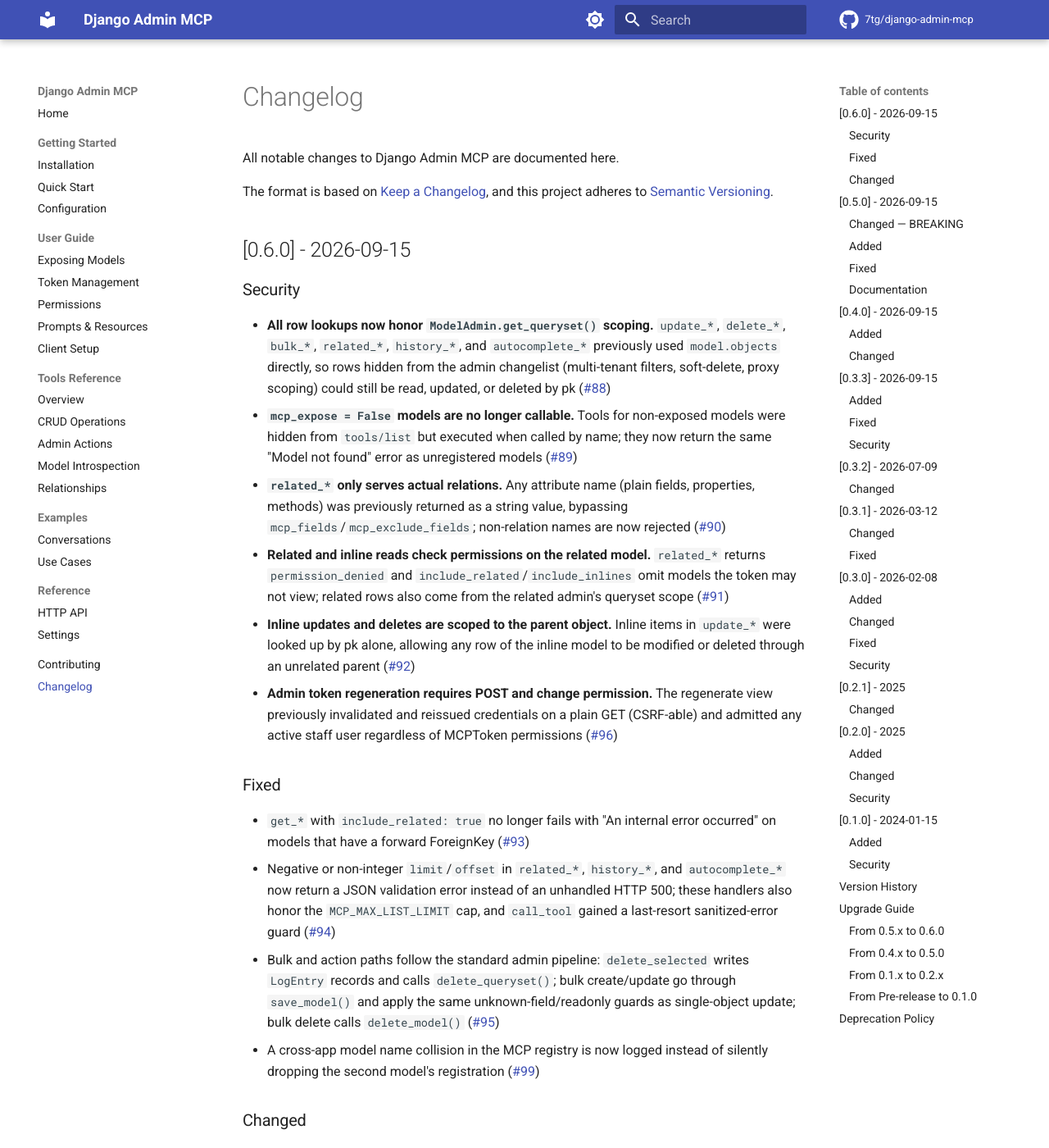
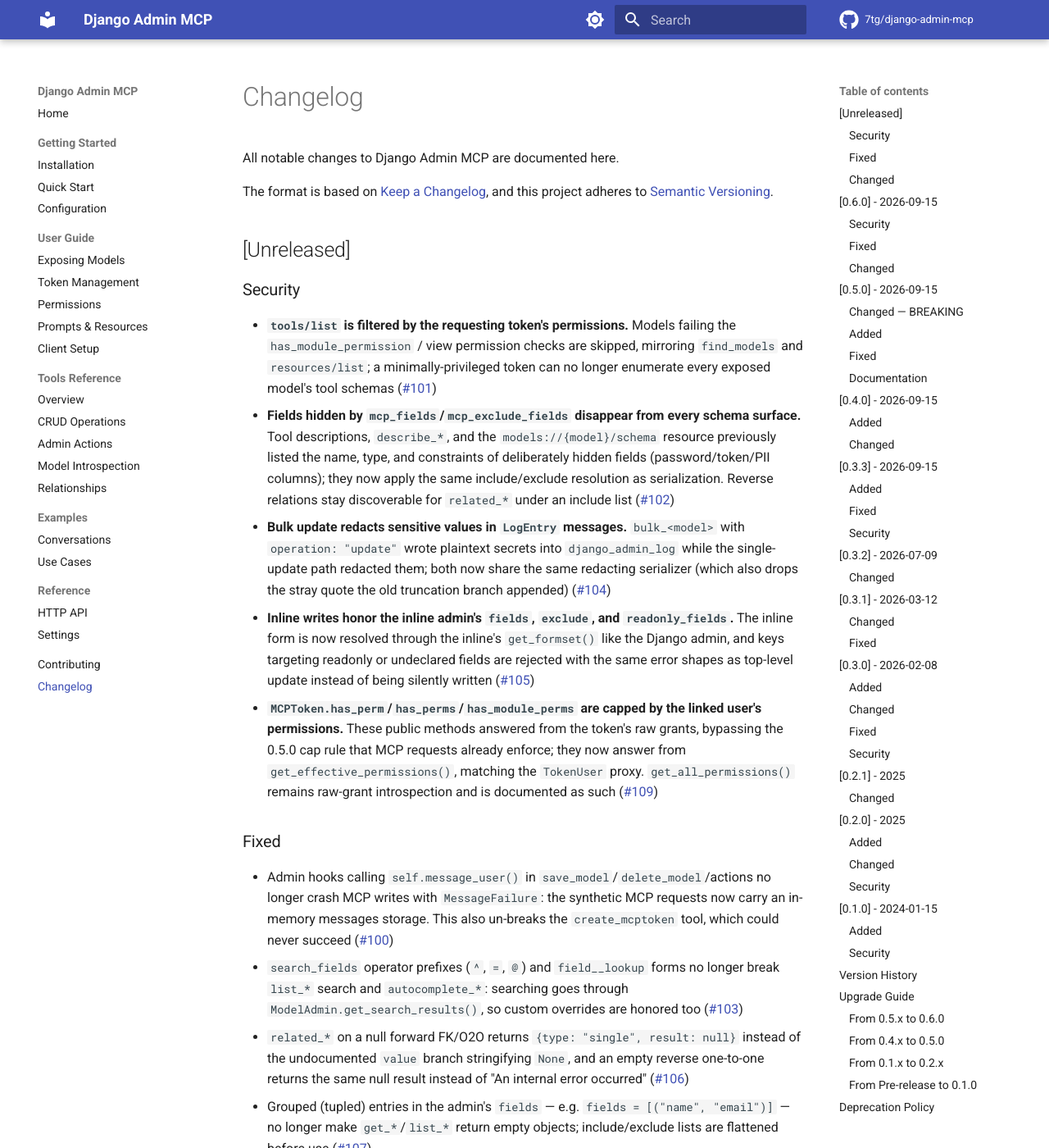
Before and after one commit to 7tg/django-admin-mcp, an MkDocs documentation site: the page built from docs/changelog.md, in a window 1280 px wide and 1400 px high. Shown: the whole window at 82% size. Built offline with MkDocs 1.6.1 and Material for MkDocs 9.7.7, drawn with Linux system fonts in a browser that asks for light colours; comment, search, counter and statistics services are not loaded; some of the changed text lies outside the part shown.

Commit message:
docs: changelog for the #100-#110 fixes

```diff
--- a/docs/changelog.md
+++ b/docs/changelog.md
@@ -4,6 +4,25 @@
 
 The format is based on [Keep a Changelog](https://keepachangelog.com/en/1.0.0/),
 and this project adheres to [Semantic Versioning](https://semver.org/spec/v2.0.0.html).
+
+## [Unreleased]
+
+### Security
+- **`tools/list` is filtered by the requesting token's permissions.** Models failing the `has_module_permission` / view permission checks are skipped, mirroring `find_models` and `resources/list`; a minimally-privileged token can no longer enumerate every exposed model's tool schemas ([#101](https://github.com/7tg/django-admin-mcp/issues/101))
+- **Fields hidden by `mcp_fields`/`mcp_exclude_fields` disappear from every schema surface.** Tool descriptions, `describe_*`, and the `models://{model}/schema` resource previously listed the name, type, and constraints of deliberately hidden fields (password/token/PII columns); they now apply the same include/exclude resolution as serialization. Reverse relations stay discoverable for `related_*` under an include list ([#102](https://github.com/7tg/django-admin-mcp/issues/102))
+- **Bulk update redacts sensitive values in `LogEntry` messages.** `bulk_<model>` with `operation: "update"` wrote plaintext secrets into `django_admin_log` while the single-update path redacted them; both now share the same redacting serializer (which also drops the stray quote the old truncation branch appended) ([#104](https://github.com/7tg/django-admin-mcp/issues/104))
+- **Inline writes honor the inline admin's `fields`, `exclude`, and `readonly_fields`.** The inline form is now resolved through the inline's `get_formset()` like the Django admin, and keys targeting readonly or undeclared fields are rejected with the same error shapes as top-level update instead of being silently written ([#105](https://github.com/7tg/django-admin-mcp/issues/105))
+- **`MCPToken.has_perm`/`has_perms`/`has_module_perms` are capped by the linked user's permissions.** These public methods answered from the token's raw grants, bypassing the 0.5.0 cap rule that MCP requests already enforce; they now answer from `get_effective_permissions()`, matching the `TokenUser` proxy. `get_all_permissions()` remains raw-grant introspection and is documented as such ([#109](https://github.com/7tg/django-admin-mcp/issues/109))
+
+### Fixed
+- Admin hooks calling `self.message_user()` in `save_model`/`delete_model`/actions no longer crash MCP writes with `MessageFailure`: the synthetic MCP requests now carry an in-memory messages storage. This also un-breaks the `create_mcptoken` tool, which could never succeed ([#100](https://github.com/7tg/django-admin-mcp/issues/100))
+- `search_fields` operator prefixes (`^`, `=`, `@`) and `field__lookup` forms no longer break `list_*` search and `autocomplete_*`: searching goes through `ModelAdmin.get_search_results()`, so custom overrides are honored too ([#103](https://github.com/7tg/django-admin-mcp/issues/103))
+- `related_*` on a null forward FK/O2O returns `{type: "single", result: null}` instead of the undocumented `value` branch stringifying `None`, and an empty reverse one-to-one returns the same null result instead of "An internal error occurred" ([#106](https://github.com/7tg/django-admin-mcp/issues/106))
+- Grouped (tupled) entries in the admin's `fields` — e.g. `fields = [("name", "email")]` — no longer make `get_*`/`list_*` return empty objects; include/exclude lists are flattened before use ([#107](https://github.com/7tg/django-admin-mcp/issues/107))
+- Input-validation gaps: a legitimate `pk=0` is looked up instead of rejected as missing; `bulk_*` with a non-list `items` returns `{"error": "items must be a list"}` instead of a success-shaped no-op; `history_*` honors the `offset` it accepts ([#110](https://github.com/7tg/django-admin-mcp/issues/110))
+
+### Changed
+- JSON-RPC notifications never receive a response body: the whole `notifications/` namespace (e.g. `notifications/cancelled`, `notifications/roots/list_changed`) and any request without an `id` return an empty HTTP 202, per JSON-RPC 2.0. Unknown request methods with an `id` keep the `-32601` error envelope ([#108](https://github.com/7tg/django-admin-mcp/issues/108))
 
 ## [0.6.0] - 2026-09-15
 
```
